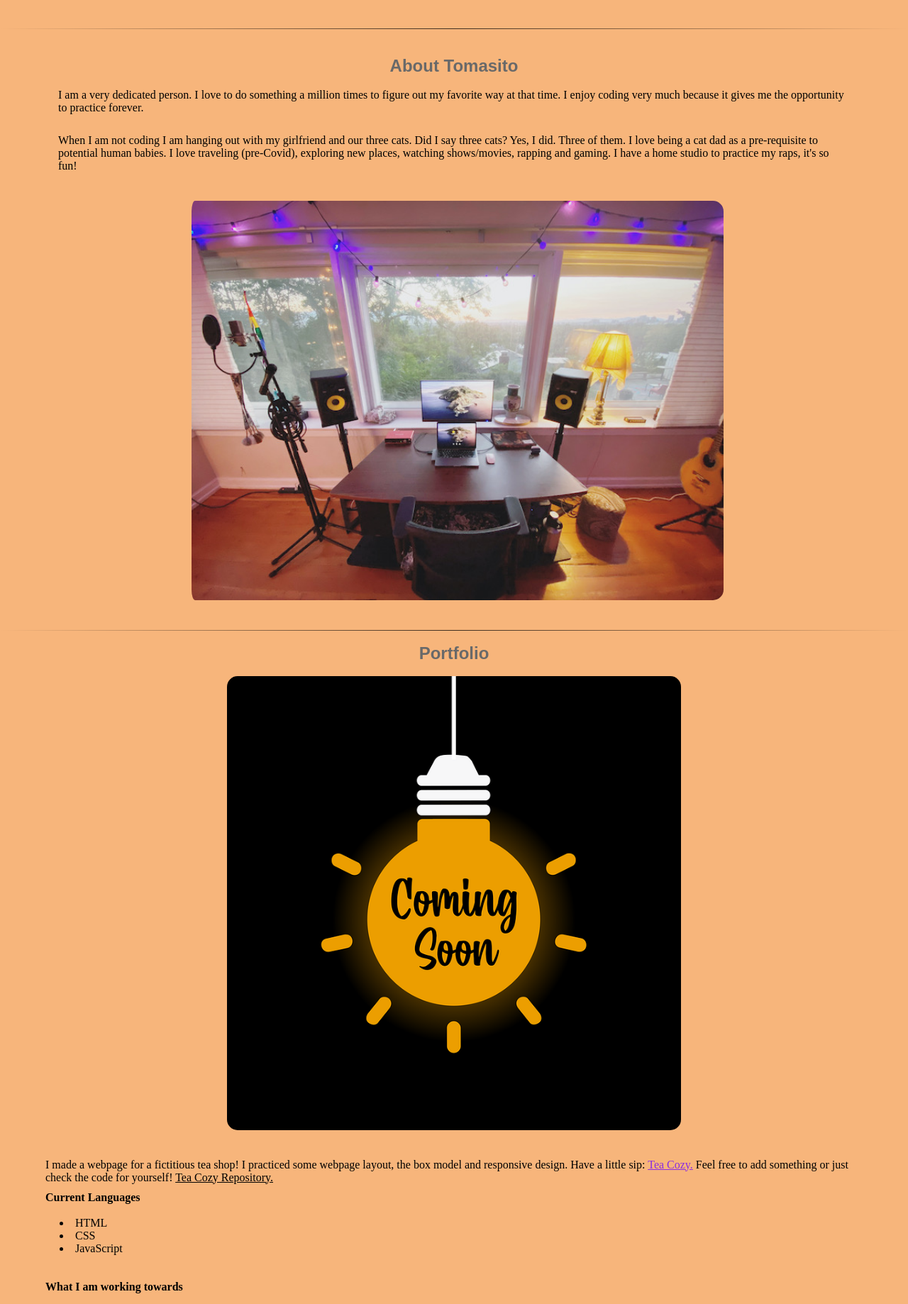
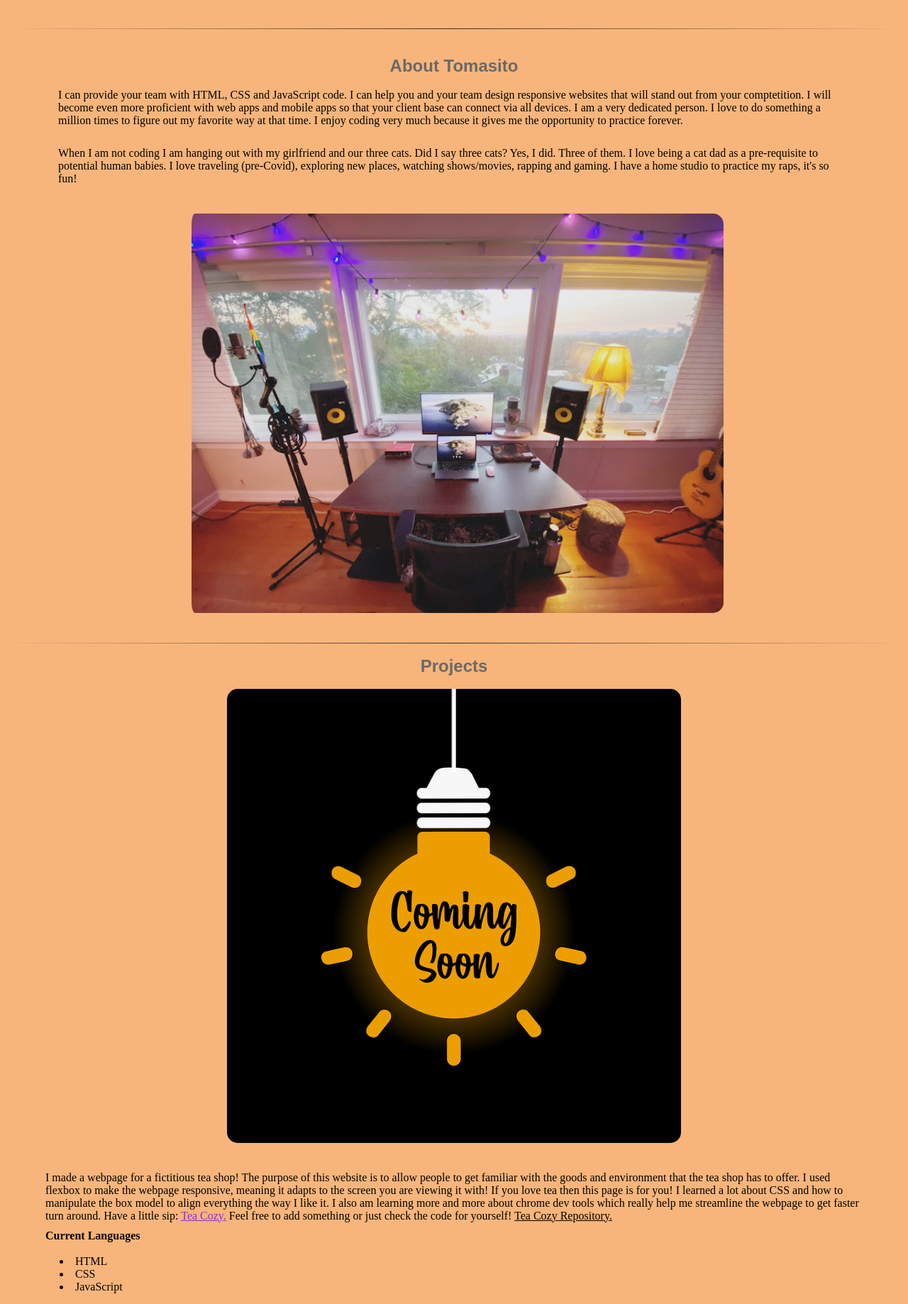
Before and after one commit to onlysunshines/3rd-charmer, a plain HTML site: page index.html in a window 1280 px wide. Shown: the part 1140-2978 px from the top of the page at 71% size. Drawn offline with Linux system fonts and the light colour scheme.

Commit message:
Update index.html

```diff
--- a/index.html
+++ b/index.html
@@ -67,7 +67,7 @@
                         <br>
                         <div>
                             <div class="aboutWords">
-                                <p>I am a very dedicated person.  I love to do something a million times to figure out my favorite way at that time.  I enjoy coding very much because it gives me the opportunity to practice forever.</p>
+                                <p>I can provide your team with HTML, CSS and JavaScript code.  I can help you and your team design responsive websites that will stand out from your comptetition.  I will become even more proficient with web apps and mobile apps so that your client base can connect via all devices.  I am a very dedicated person.  I love to do something a million times to figure out my favorite way at that time.  I enjoy coding very much because it gives me the opportunity to practice forever.</p>
                                 <br>
                                 <p>When I am not coding I am hanging out with my girlfriend and our three cats.  Did I say three cats? Yes, I did.  Three of them.  I love being a cat dad as a pre-requisite to potential human babies.  I love traveling (pre-Covid), exploring new places, watching shows/movies, rapping and gaming.  I have a home studio to practice my raps, it's so fun!</p>
                             </div>
@@ -83,14 +83,14 @@
                     <br>
 
             <div id="portfolio">
-                <h2>Portfolio</h2>
+                <h2>Projects</h2>
                 <br>
                 <img id="cs" src="coming-soon.webp" alt="coming soon">
             </div>
             <br>
             <br>
             <div id="skills">
-                <p>I made a webpage for a fictitious tea shop!  I practiced some webpage layout, the box model and responsive design.  Have a little sip: <a id="cozy" href="https://onlysunshines.github.io/very-tea-cozy/">Tea Cozy.</a> Feel free to add something or just check the code for yourself! <a id="cozy-io" href="https://github.com/onlysunshines/very-tea-cozy">Tea Cozy Repository.</a></p>
+                <p>I made a webpage for a fictitious tea shop!  The purpose of this website is to allow people to get familiar with the goods and environment that the tea shop has to offer.  I used flexbox to make the webpage responsive, meaning it adapts to the screen you are viewing it with!  If you love tea then this page is for you!  I learned a lot about CSS and how to manipulate the box model to align everything the way I like it.  I also am learning more and more about chrome dev tools which really help me streamline the webpage to get faster turn around.  Have a little sip: <a id="cozy" href="https://onlysunshines.github.io/very-tea-cozy/">Tea Cozy.</a> Feel free to add something or just check the code for yourself! <a id="cozy-io" href="https://github.com/onlysunshines/very-tea-cozy">Tea Cozy Repository.</a></p>
                 <h4>Current Languages</h4>
                 <br>
                 <ul>
```
